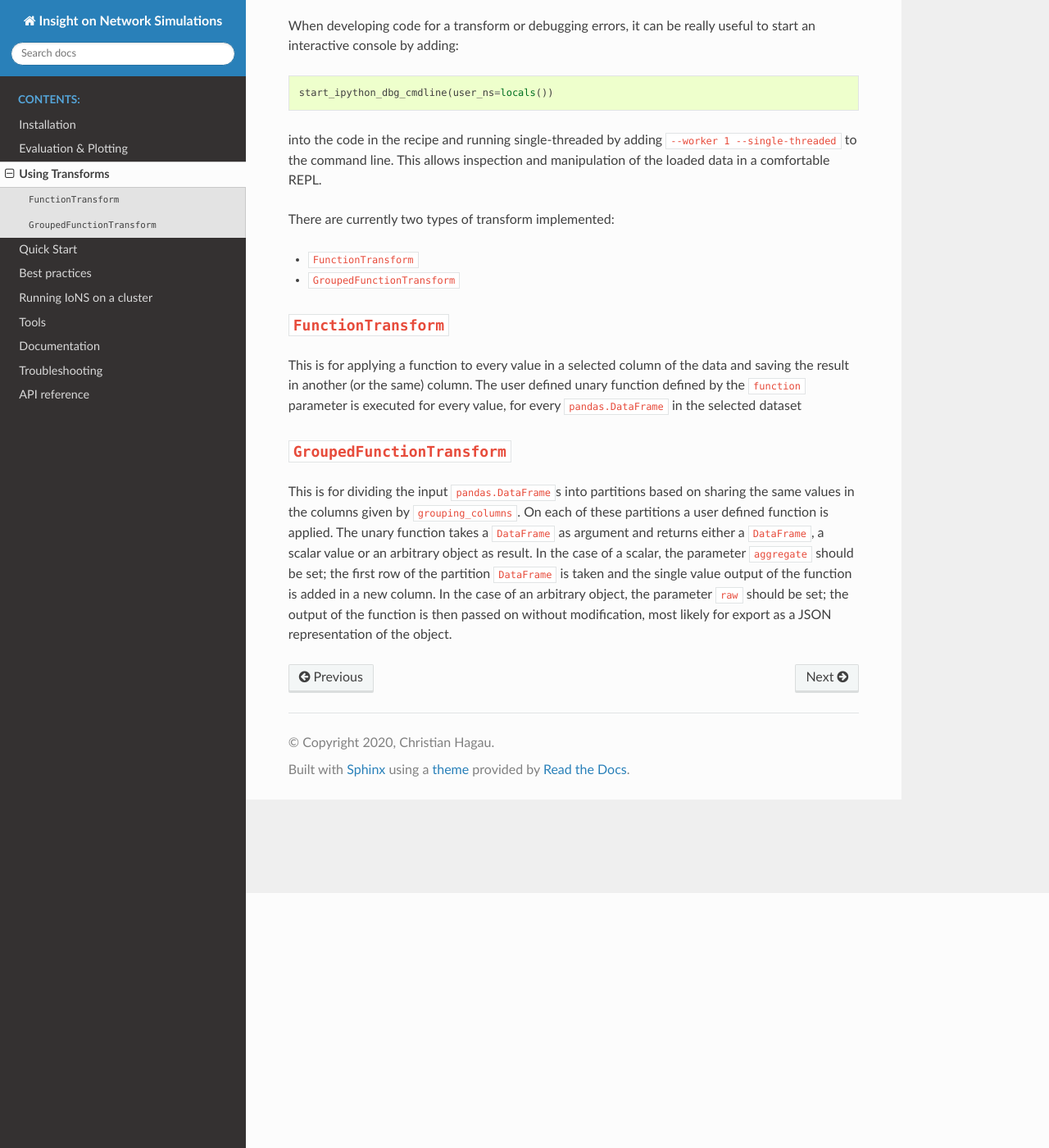
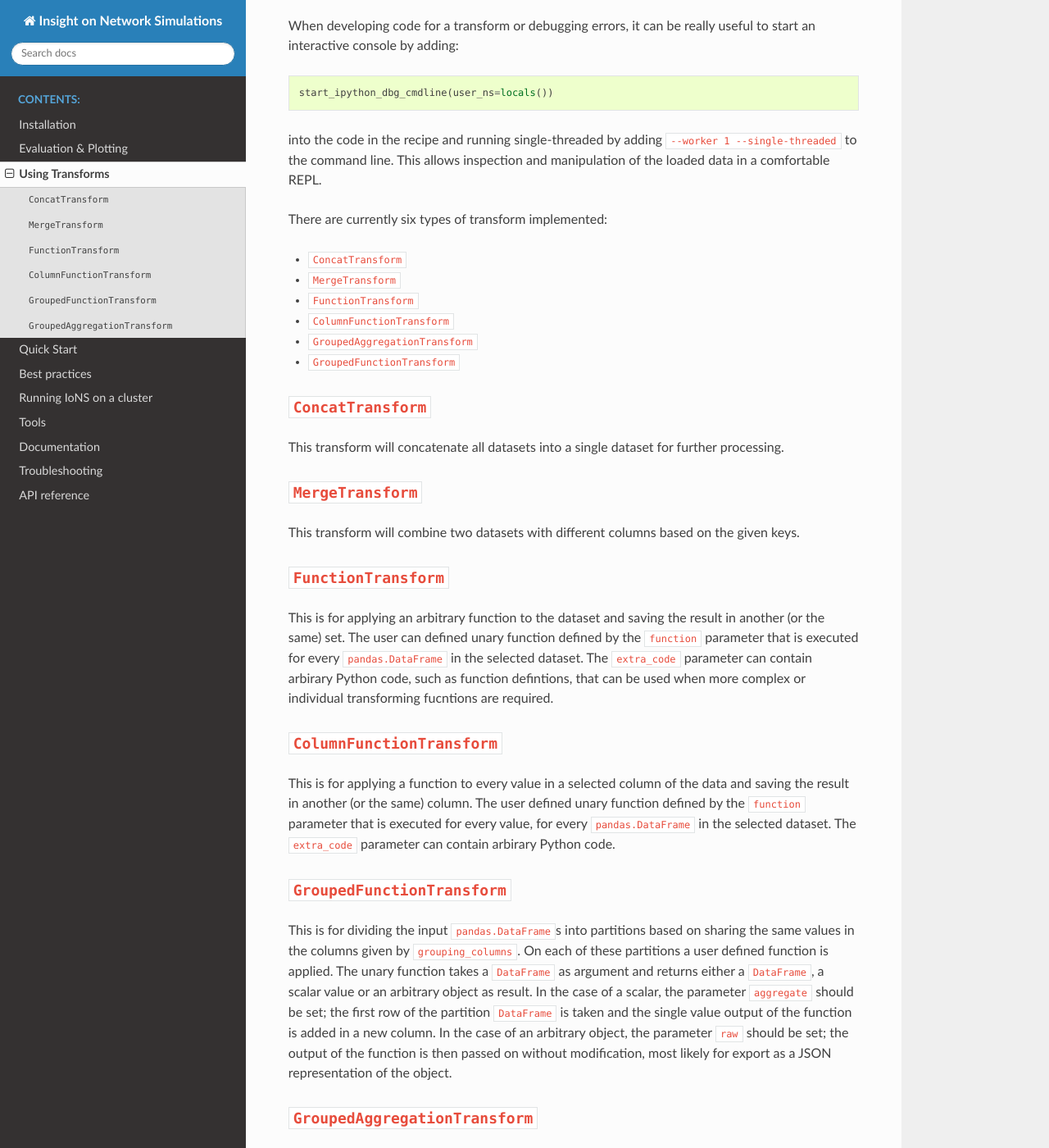
Before and after one commit to ibr-cm/ions, a Sphinx documentation site: the page built from docs/source/using_transforms.md, in a window 1280 px wide and 1400 px high, scrolled down 311 px. Shown: the whole window at 82% size. Built offline with Sphinx 7.4.7 and the Read the Docs theme 2.0.0, drawn with Linux system fonts in a browser that asks for light colours; pages that are not in the unit, such as notebooks, are missing from menus.

Commit message:
docs: improved documentation for transforms

```diff
--- a/docs/requirements.txt
+++ b/docs/requirements.txt
@@ -3,5 +3,8 @@ sphinx>=6.1.3
 sphinx-rtd-theme
 recommonmark
 numpydoc
+yaml
+pandas
+sqlalchemy
 docutils>=0.19
 furo==2021.11.16
--- a/docs/source/using_transforms.md
+++ b/docs/source/using_transforms.md
@@ -18,15 +18,31 @@ into the code in the recipe and running single-threaded by adding `--worker
 1 --single-threaded` to the command line. This allows inspection and
 manipulation of the loaded data in a comfortable REPL.
 
-There are currently two types of transform implemented:
+There are currently six types of transform implemented:
+- `ConcatTransform`
+- `MergeTransform`
 - `FunctionTransform`
+- `ColumnFunctionTransform`
+- `GroupedAggregationTransform`
 - `GroupedFunctionTransform`
 
+
+#### `ConcatTransform`
+This transform will concatenate all datasets into a single dataset for further processing.
+
+#### `MergeTransform`
+This transform will combine two datasets with different columns based on the given keys.
+
 #### `FunctionTransform`
+This is for applying an arbitrary function to the dataset and saving the result in another (or the same) set.
+The user can defined unary function defined by the `function` parameter that is executed for every `pandas.DataFrame` in the selected dataset.
+The `extra_code` parameter can contain arbirary Python code, such as function defintions, that can be used when more complex or individual transforming fucntions are required.
+
+#### `ColumnFunctionTransform`
 This is for applying a function to every value in a selected column of the data
 and saving the result in another (or the same) column.
-The user defined unary function defined by the `function` parameter is executed
-for every value, for every `pandas.DataFrame` in the selected dataset
+The user defined unary function defined by the `function` parameter that is executed for every value, for every `pandas.DataFrame` in the selected dataset.
+The `extra_code` parameter can contain arbirary Python code.
 
 #### `GroupedFunctionTransform`
 This is for dividing the input `pandas.DataFrame`s into partitions based on
@@ -39,3 +55,5 @@ single value output of the function is added in a new column. In the case of an
 arbitrary object, the parameter `raw` should be set; the output of the function
 is then passed on without modification, most likely for export as a JSON
 representation of the object.
+
+#### `GroupedAggregationTransform`
```
Also changed, not shown: docs/source/evaluation_plotting.md (+1 -1 lines), transforms.py (+3 -4 lines).
